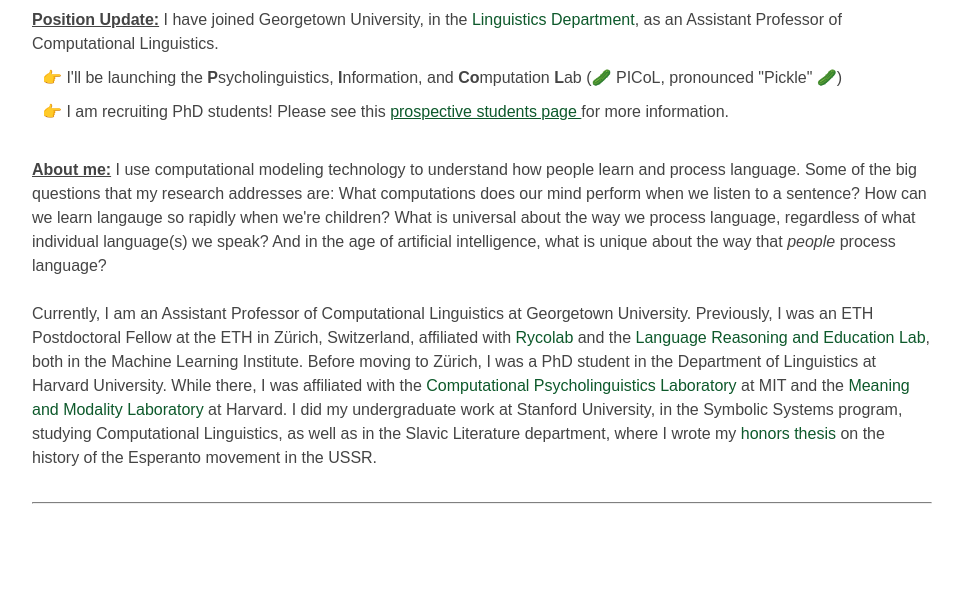
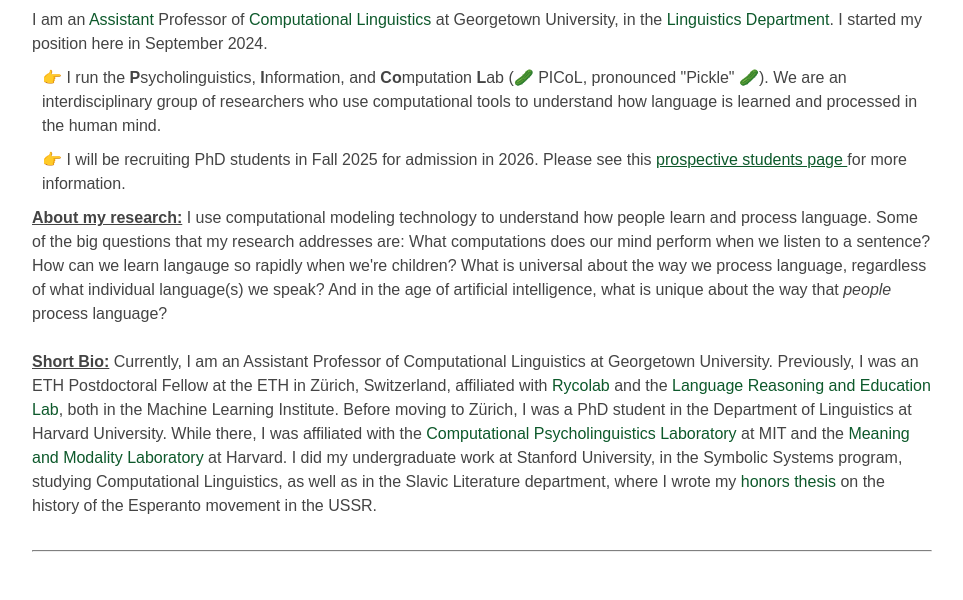
Before and after one commit to wilcoxeg/wilcoxeg.github.io, a plain HTML site: page index.html in a window 1280 px wide. Shown: the part 271-871 px from the top of the page, without its empty margins (158-1121 px from the left). Before the commit the page ends 823 px from the top, so only its background shows below. Drawn offline with Linux system fonts and the light colour scheme.

Commit message:
updated CV and a few main page tweaks

```diff
--- a/index.html
+++ b/index.html
@@ -17,7 +17,7 @@
 </div>
 
 <div id="contact">
-CV: <a href="images/EGW_CV.pdf">EGW_CV.pdf</a> (last updated: June 2024) <br>
+CV: <a href="images/EGW_CV.pdf">EGW_CV.pdf</a> (last updated: Feb. 2025) <br>
 GS: <a href="https://scholar.google.com/citations?user=5jzLBBwAAAAJ&hl=en&authuser=1"> Research Papers </a><br>
 Github: <a href="https://github.com/wilcoxeg">wilcoxeg</a><br>
 Twitter: <a href="https://twitter.com/wegotlieb">@wegotlieb</a><br>
@@ -29,21 +29,19 @@
 <div class="row">
 
 
-	<b> <u> Position Update:</b></u> I have joined Georgetown University, in the <a href="https://linguistics.georgetown.edu/"> Linguistics Department</a>, as an Assistant Professor of Computational Linguistics.
+	I am an <a href="https://en.wikipedia.org/wiki/Academic_ranks_in_the_United_States"> Assistant </a> Professor of <a href="https://plato.stanford.edu/entries/computational-linguistics/"> Computational Linguistics </a> at Georgetown University, in the <a href="https://linguistics.georgetown.edu/"> Linguistics Department</a>. I started my position here in September 2024.
 
 	<br>
 
-	<div class="update-bullet"> &#128073; I'll be launching the <b>P</b>sycholinguistics, <b>I</b>nformation, and <b>Co</b>mputation <b>L</b>ab (&#129362; PICoL, pronounced "Pickle" &#129362;) </div>
+	<div class="update-bullet"> &#128073; I run the <b>P</b>sycholinguistics, <b>I</b>nformation, and <b>Co</b>mputation <b>L</b>ab (&#129362; PICoL, pronounced "Pickle" &#129362;). We are an interdisciplinary group of researchers who use computational tools to understand how language is learned and processed in the human mind. </div>
 
-	<div class="update-bullet" style="padding-top: 0px"> &#128073;  I am recruiting PhD students! Please see this <a href="prospective-students.html"> <u> prospective students page </u> </a> for more information. </div>
+	<div class="update-bullet" style="padding-top: 0px"> &#128073;  I will be recruiting PhD students in Fall 2025 for admission in 2026. Please see this <a href="prospective-students.html"> <u> prospective students page </u> </a> for more information. </div>
 
-	<br>
-
-	<b> <u> About me:</u> </b> I use computational modeling technology to understand how people learn and process language. Some of the big questions that my research addresses are: What computations does our mind perform when we listen to a sentence? How can we learn langauge so rapidly when we're children? What is universal about the way we process language, regardless of what individual language(s) we speak? And in the age of artificial intelligence, what is unique about the way that <i> people </i> process language?
+	<b> <u> About my research:</u> </b> I use computational modeling technology to understand how people learn and process language. Some of the big questions that my research addresses are: What computations does our mind perform when we listen to a sentence? How can we learn langauge so rapidly when we're children? What is universal about the way we process language, regardless of what individual language(s) we speak? And in the age of artificial intelligence, what is unique about the way that <i> people </i> process language?
 
 	<br><br>
 
-	Currently, I am an Assistant Professor of Computational Linguistics at Georgetown University. Previously, I was an ETH Postdoctoral Fellow at the ETH in Zürich, Switzerland, affiliated with <a href="https://rycolab.io/"> Rycolab </a> and the <a href="https://www.mrinmaya.io/"> Language Reasoning and Education Lab</a>, both in the Machine Learning Institute. Before moving to Zürich, I was a PhD student in the Department of Linguistics at Harvard University. While there, I was affiliated with the <a href="http://cpl.mit.edu/"> Computational Psycholinguistics Laboratory </a> at MIT and the <a href="https://projects.iq.harvard.edu/meaningandmodality/home"> Meaning and Modality Laboratory </a> at Harvard. I did my undergraduate work at Stanford University, in the Symbolic Systems program, studying Computational Linguistics, as well as in the Slavic Literature department, where I wrote my <a href="http://satesperanto.org/IMG/pdf/Revolutionary_Linguistics.pdf"> honors thesis </a> on the history of the Esperanto movement in the USSR.
+	<b> <u> Short Bio:</u> </b> Currently, I am an Assistant Professor of Computational Linguistics at Georgetown University. Previously, I was an ETH Postdoctoral Fellow at the ETH in Zürich, Switzerland, affiliated with <a href="https://rycolab.io/"> Rycolab </a> and the <a href="https://www.mrinmaya.io/"> Language Reasoning and Education Lab</a>, both in the Machine Learning Institute. Before moving to Zürich, I was a PhD student in the Department of Linguistics at Harvard University. While there, I was affiliated with the <a href="http://cpl.mit.edu/"> Computational Psycholinguistics Laboratory </a> at MIT and the <a href="https://projects.iq.harvard.edu/meaningandmodality/home"> Meaning and Modality Laboratory </a> at Harvard. I did my undergraduate work at Stanford University, in the Symbolic Systems program, studying Computational Linguistics, as well as in the Slavic Literature department, where I wrote my <a href="http://satesperanto.org/IMG/pdf/Revolutionary_Linguistics.pdf"> honors thesis </a> on the history of the Esperanto movement in the USSR.
 </div>
 
 <br>
```
Also changed, not shown: 1 other file.
